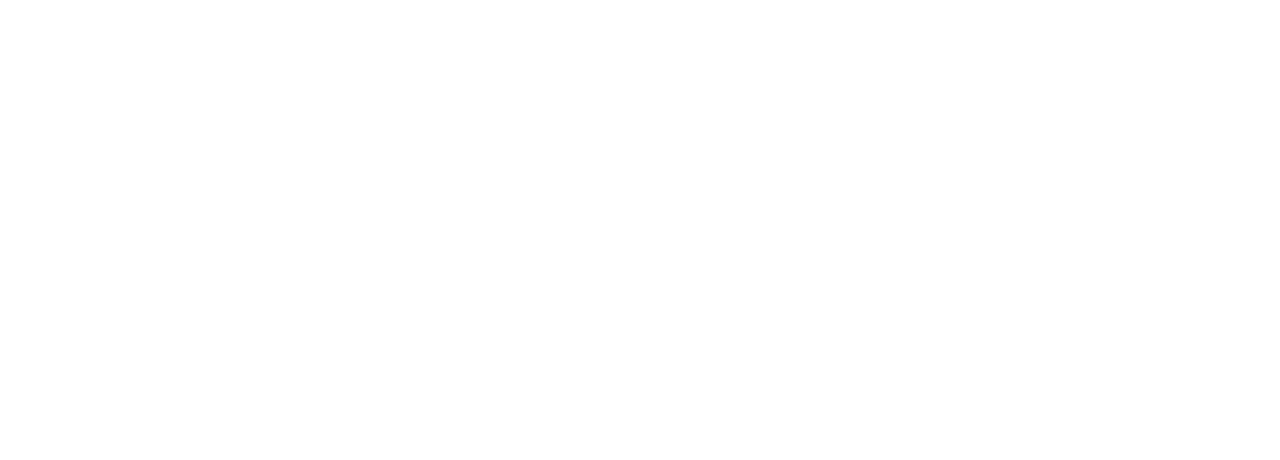
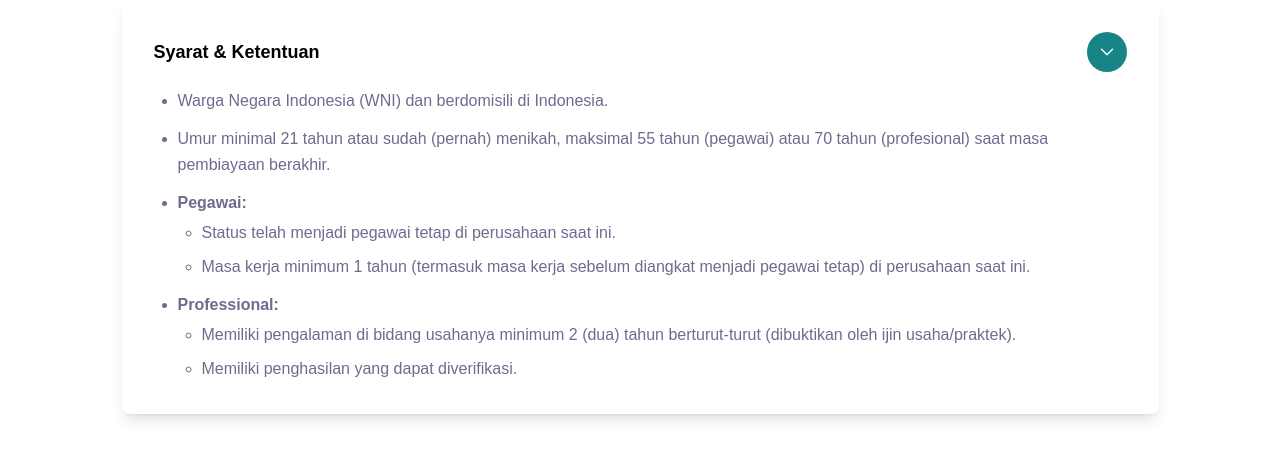
Before and after one commit to anuNaki22/Pentavision-FE-React, a React (Vite) app: page /griya in a window 1280 px wide. Before the commit this address had no page. Shown: the top 460 px of the page. Built offline with nearby package versions, Linux system fonts and the light colour scheme.

Commit message:
feat: add reusable Accordion component for griya, oto, and mitraguna

```diff
--- a/src/App.jsx
+++ b/src/App.jsx
@@ -1,6 +1,9 @@
 import { Routes, Route } from "react-router-dom";
 import Home from "./screens/Homescreen/Home";
 import Form from "./screens/Form/Form";
+import Griya from "./screens/Griya/Griya";
+import Oto from "./screens/Oto/Oto";
+import Mitraguna from "./screens/Mitraguna/Mitraguna";
 
 function App() {
   return (
@@ -8,6 +11,13 @@ function App() {
       <Routes>
         <Route path="/" element={<Home />} key="home"></Route>
         <Route path="/form" element={<Form />} key="form"></Route>
+        <Route path="/griya" element={<Griya />} key="griya"></Route>
+        <Route path="/oto" element={<Oto />} key="oto"></Route>
+        <Route
+          path="/mitraguna"
+          element={<Mitraguna />}
+          key="mitraguna"
+        ></Route>
       </Routes>
     </>
   );
--- /dev/null
+++ b/src/components/Accordion.jsx
@@ -0,0 +1,52 @@
+import { useState } from "react";
+
+const Accordion = ({ title, content }) => {
+  const [isOpen, setIsOpen] = useState(true);
+
+  return (
+    <div className="max-w-full w-full md:w-[600px] lg:w-[1037px] bg-white rounded-lg shadow-lg p-4 md:p-6 lg:p-8 mx-auto">
+      {/* Header */}
+      <div
+        className="flex justify-between items-center cursor-pointer"
+        onClick={() => setIsOpen(!isOpen)}
+      >
+        <h2 className="text-black text-base md:text-lg font-semibold">
+          {title}
+        </h2>
+        <div data-svg-wrapper>
+          <svg
+            width="36"
+            height="36"
+            viewBox="0 0 44 44"
+            fill="none"
+            xmlns="http://www.w3.org/2000/svg"
+            className="w-8 h-8 md:w-10 md:h-10 transition-transform duration-300"
+            style={{ transform: isOpen ? "rotate(180deg)" : "rotate(0deg)" }}
+          >
+            <rect width="44" height="44" rx="22" fill="#178488" />
+            <path
+              d="M16 25L22 19L28 25"
+              stroke="white"
+              strokeWidth="1.5"
+              strokeLinecap="round"
+              strokeLinejoin="round"
+            />
+          </svg>
+        </div>
+      </div>
+
+      {/* Content */}
+      <div
+        className={`transition-all duration-500 overflow-hidden ${
+          isOpen ? "max-h-[500px] opacity-100" : "max-h-0 opacity-0"
+        }`}
+      >
+        <div className="text-[#6e6b8f] text-sm md:text-base leading-relaxed mt-4">
+          {content}
+        </div>
+      </div>
+    </div>
+  );
+};
+
+export default Accordion;
--- a/src/index.css
+++ b/src/index.css
@@ -1 +1,5 @@
 @import "tailwindcss";
+
+body {
+    font-family: "Poppins", sans-serif;
+}
--- /dev/null
+++ b/src/screens/Griya/Griya.jsx
@@ -0,0 +1,45 @@
+import Accordion from "../../components/Accordion";
+
+const Griya = () => {
+  return (
+    <div className="space-y-4">
+      <Accordion
+        title="Syarat & Ketentuan"
+        content={
+          <ul className="list-disc pl-4 md:pl-6 space-y-2 md:space-y-3">
+            <li>Warga Negara Indonesia (WNI) dan berdomisili di Indonesia.</li>
+            <li>
+              Umur minimal 21 tahun atau sudah (pernah) menikah, maksimal 55
+              tahun (pegawai) atau 70 tahun (profesional) saat masa pembiayaan
+              berakhir.
+            </li>
+            <li>
+              <strong>Pegawai:</strong>
+              <ul className="list-[circle] pl-4 md:pl-6 mt-1 space-y-1 md:space-y-2">
+                <li>
+                  Status telah menjadi pegawai tetap di perusahaan saat ini.
+                </li>
+                <li>
+                  Masa kerja minimum 1 tahun (termasuk masa kerja sebelum
+                  diangkat menjadi pegawai tetap) di perusahaan saat ini.
+                </li>
+              </ul>
+            </li>
+            <li>
+              <strong>Professional:</strong>
+              <ul className="list-[circle] pl-4 md:pl-6 mt-1 space-y-1 md:space-y-2">
+                <li>
+                  Memiliki pengalaman di bidang usahanya minimum 2 (dua) tahun
+                  berturut-turut (dibuktikan oleh ijin usaha/praktek).
+                </li>
+                <li>Memiliki penghasilan yang dapat diverifikasi.</li>
+              </ul>
+            </li>
+          </ul>
+        }
+      />
+    </div>
+  );
+};
+
+export default Griya;
--- /dev/null
+++ b/src/screens/Mitraguna/Mitraguna.jsx
@@ -0,0 +1,39 @@
+import Accordion from "../../components/Accordion";
+
+const Mitraguna = () => {
+  return (
+    <div className="space-y-4">
+      <Accordion
+        title="Syarat & Ketentuan"
+        content={
+          <ul className="list-disc pl-4 md:pl-6 space-y-2 md:space-y-3">
+            <li>WNI cakap hukum</li>
+            <li>
+              Usia minimal 21 tahun dan maksimal 52 tahun pada saat jatuh tempo
+              pembiayaan
+            </li>
+            <li>Pegawai tetap dan berpayroll dengan BSI</li>
+            <li>
+              Belum memiliki pembiayaan eksisting jenis mitraguna online hingga
+              Rp 100 Juta
+            </li>
+            <li>Riwayat Pembiayaannya lancar</li>
+            <li>
+              <strong>Biaya – Biaya:</strong>
+              <ul className="list-[circle] pl-4 md:pl-6 mt-1 space-y-1 md:space-y-2">
+                <li>
+                  Biaya Administrasi 0,5% x plafon pembiayaan (sesuai pengajuan
+                  pembiayaan)
+                </li>
+                <li>Biaya Asuransi (sesuai pengajuan pembiayaan)</li>
+                <li>Biaya Materai : Rp 10.000</li>
+              </ul>
+            </li>
+          </ul>
+        }
+      />
+    </div>
+  );
+};
+
+export default Mitraguna;
--- /dev/null
+++ b/src/screens/Oto/Oto.jsx
@@ -0,0 +1,22 @@
+import Accordion from "../../components/Accordion";
+
+const Oto = () => {
+  return (
+    <div className="space-y-4">
+      <Accordion
+        title="Syarat & Ketentuan"
+        content={
+          <ul className="list-disc pl-4 md:pl-6 space-y-2 md:space-y-3">
+            <li>Data Diri (KTP, KK, NPWP)</li>
+            <li>PBB</li>
+            <li>Slip Gaji 3 bulan terakhir/Surat keterangan Kerja</li>
+            <li>Rekening koran 3 bulan terakhir</li>
+            <li>Materai 10.000 (4 lembar)</li>
+          </ul>
+        }
+      />
+    </div>
+  );
+};
+
+export default Oto;
```
Also changed, not shown: src/screens/Griya/Griya.css (added), src/screens/Mitraguna/Mitraguna.css (added), src/screens/Oto/Oto.css (added).
